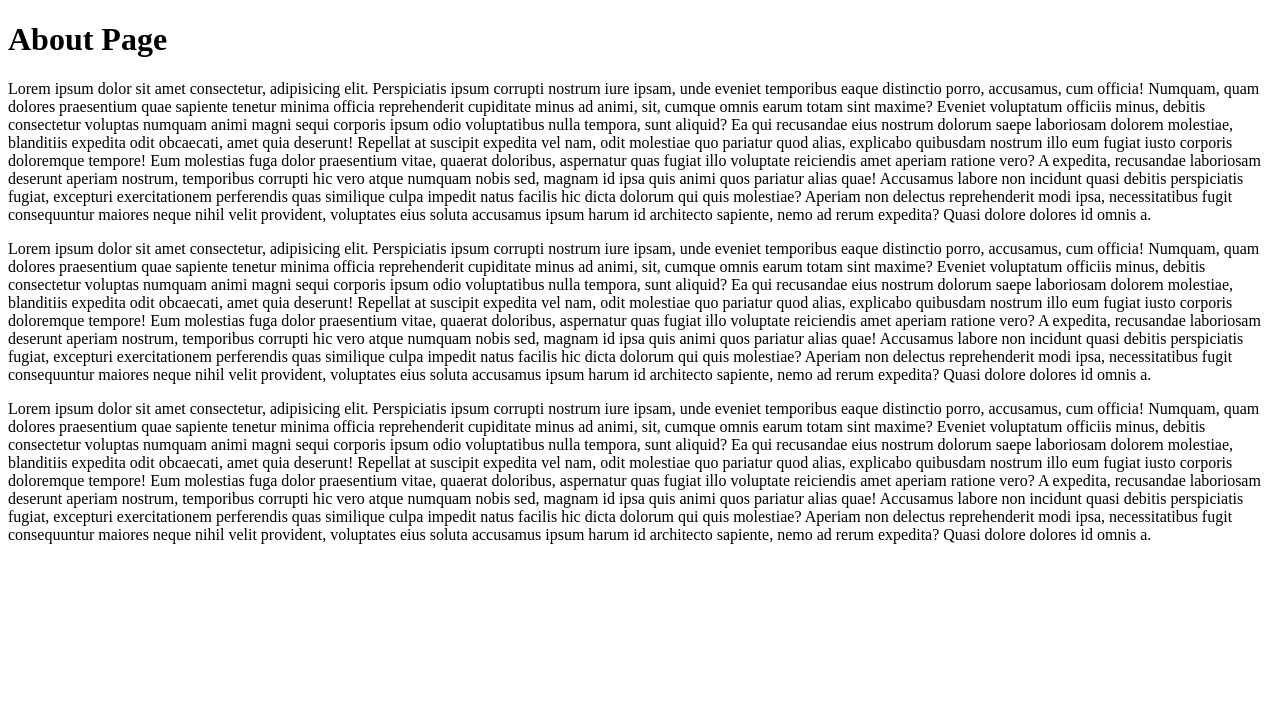
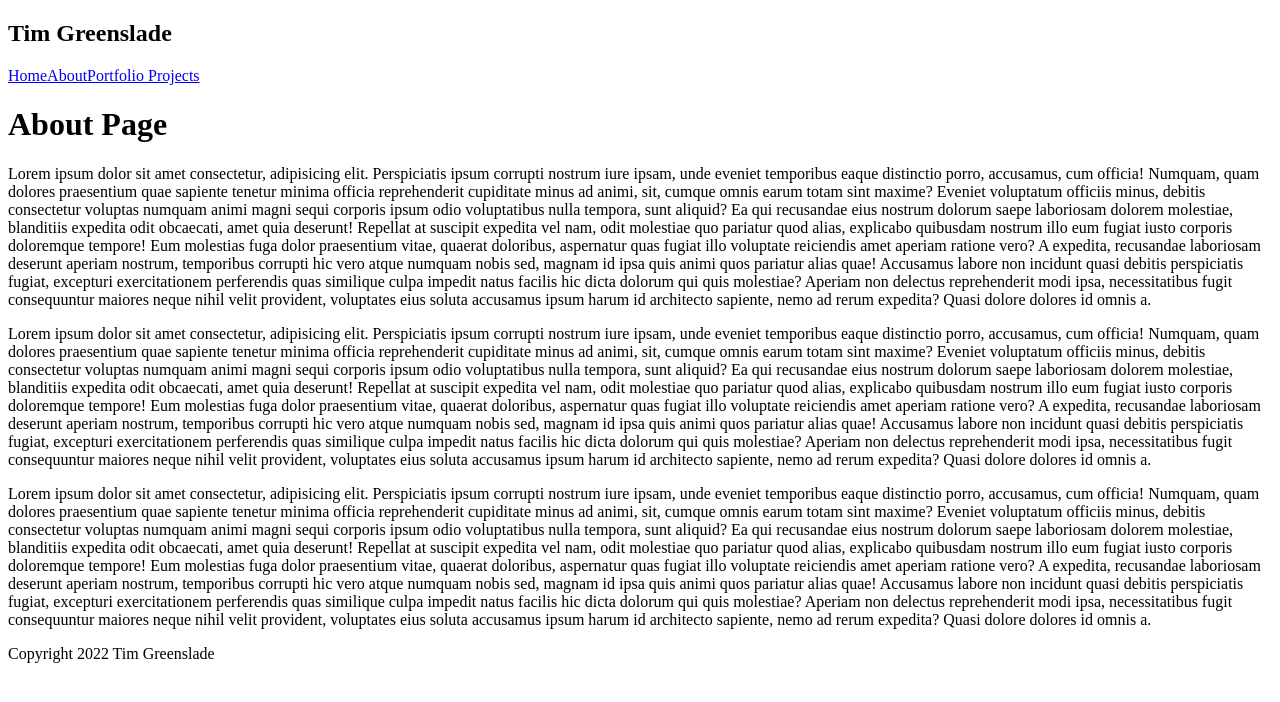
Before and after one commit to treegroves/portfolio-gatsby, a Gatsby site: page /about in a window 1280 px wide. Built offline with nearby package versions, Linux system fonts and the light colour scheme; Gatsby itself is replaced by a stand-in of ours.

Commit message:
Add layout component and apply to other components

```diff
--- /dev/null
+++ b/src/components/Layout.js
@@ -0,0 +1,14 @@
+import React from "react"
+import Navbar from "./Navbar"
+
+export default function Layout({ children }) {
+  return (
+    <div className="layout">
+      <Navbar />
+      <div className="content">{children}</div>
+      <footer>
+        <p>Copyright 2022 Tim Greenslade</p>
+      </footer>
+    </div>
+  )
+}
--- /dev/null
+++ b/src/components/Navbar.js
@@ -0,0 +1,15 @@
+import { Link } from "gatsby"
+import React from "react"
+
+export default function Navbar() {
+  return (
+    <nav>
+      <h1>Tim Greenslade</h1>
+      <div className="links">
+        <Link to="/">Home</Link>
+        <Link to="/about">About</Link>
+        <Link to="/projects">Portfolio Projects</Link>
+      </div>
+    </nav>
+  )
+}
--- a/src/pages/about.js
+++ b/src/pages/about.js
@@ -1,7 +1,9 @@
 import React from "react"
+import Layout from "../components/Layout"
 
 export default function About() {
   return (
+    <Layout>
       <div>
         <h1>About Page</h1>
         <p>
@@ -10,23 +12,24 @@
           distinctio porro, accusamus, cum officia! Numquam, quam dolores
           praesentium quae sapiente tenetur minima officia reprehenderit
           cupiditate minus ad animi, sit, cumque omnis earum totam sint maxime?
-        Eveniet voluptatum officiis minus, debitis consectetur voluptas numquam
-        animi magni sequi corporis ipsum odio voluptatibus nulla tempora, sunt
-        aliquid? Ea qui recusandae eius nostrum dolorum saepe laboriosam dolorem
-        molestiae, blanditiis expedita odit obcaecati, amet quia deserunt!
-        Repellat at suscipit expedita vel nam, odit molestiae quo pariatur quod
-        alias, explicabo quibusdam nostrum illo eum fugiat iusto corporis
-        doloremque tempore! Eum molestias fuga dolor praesentium vitae, quaerat
-        doloribus, aspernatur quas fugiat illo voluptate reiciendis amet aperiam
-        ratione vero? A expedita, recusandae laboriosam deserunt aperiam
-        nostrum, temporibus corrupti hic vero atque numquam nobis sed, magnam id
-        ipsa quis animi quos pariatur alias quae! Accusamus labore non incidunt
-        quasi debitis perspiciatis fugiat, excepturi exercitationem perferendis
-        quas similique culpa impedit natus facilis hic dicta dolorum qui quis
-        molestiae? Aperiam non delectus reprehenderit modi ipsa, necessitatibus
-        fugit consequuntur maiores neque nihil velit provident, voluptates eius
-        soluta accusamus ipsum harum id architecto sapiente, nemo ad rerum
-        expedita? Quasi dolore dolores id omnis a.
+          Eveniet voluptatum officiis minus, debitis consectetur voluptas
+          numquam animi magni sequi corporis ipsum odio voluptatibus nulla
+          tempora, sunt aliquid? Ea qui recusandae eius nostrum dolorum saepe
+          laboriosam dolorem molestiae, blanditiis expedita odit obcaecati, amet
+          quia deserunt! Repellat at suscipit expedita vel nam, odit molestiae
+          quo pariatur quod alias, explicabo quibusdam nostrum illo eum fugiat
+          iusto corporis doloremque tempore! Eum molestias fuga dolor
+          praesentium vitae, quaerat doloribus, aspernatur quas fugiat illo
+          voluptate reiciendis amet aperiam ratione vero? A expedita, recusandae
+          laboriosam deserunt aperiam nostrum, temporibus corrupti hic vero
+          atque numquam nobis sed, magnam id ipsa quis animi quos pariatur alias
+          quae! Accusamus labore non incidunt quasi debitis perspiciatis fugiat,
+          excepturi exercitationem perferendis quas similique culpa impedit
+          natus facilis hic dicta dolorum qui quis molestiae? Aperiam non
+          delectus reprehenderit modi ipsa, necessitatibus fugit consequuntur
+          maiores neque nihil velit provident, voluptates eius soluta accusamus
+          ipsum harum id architecto sapiente, nemo ad rerum expedita? Quasi
+          dolore dolores id omnis a.
         </p>
         <p>
           Lorem ipsum dolor sit amet consectetur, adipisicing elit. Perspiciatis
@@ -34,23 +37,24 @@
           distinctio porro, accusamus, cum officia! Numquam, quam dolores
           praesentium quae sapiente tenetur minima officia reprehenderit
           cupiditate minus ad animi, sit, cumque omnis earum totam sint maxime?
-        Eveniet voluptatum officiis minus, debitis consectetur voluptas numquam
-        animi magni sequi corporis ipsum odio voluptatibus nulla tempora, sunt
-        aliquid? Ea qui recusandae eius nostrum dolorum saepe laboriosam dolorem
-        molestiae, blanditiis expedita odit obcaecati, amet quia deserunt!
-        Repellat at suscipit expedita vel nam, odit molestiae quo pariatur quod
-        alias, explicabo quibusdam nostrum illo eum fugiat iusto corporis
-        doloremque tempore! Eum molestias fuga dolor praesentium vitae, quaerat
-        doloribus, aspernatur quas fugiat illo voluptate reiciendis amet aperiam
-        ratione vero? A expedita, recusandae laboriosam deserunt aperiam
-        nostrum, temporibus corrupti hic vero atque numquam nobis sed, magnam id
-        ipsa quis animi quos pariatur alias quae! Accusamus labore non incidunt
-        quasi debitis perspiciatis fugiat, excepturi exercitationem perferendis
-        quas similique culpa impedit natus facilis hic dicta dolorum qui quis
-        molestiae? Aperiam non delectus reprehenderit modi ipsa, necessitatibus
-        fugit consequuntur maiores neque nihil velit provident, voluptates eius
-        soluta accusamus ipsum harum id architecto sapiente, nemo ad rerum
-        expedita? Quasi dolore dolores id omnis a.
+          Eveniet voluptatum officiis minus, debitis consectetur voluptas
+          numquam animi magni sequi corporis ipsum odio voluptatibus nulla
+          tempora, sunt aliquid? Ea qui recusandae eius nostrum dolorum saepe
+          laboriosam dolorem molestiae, blanditiis expedita odit obcaecati, amet
+          quia deserunt! Repellat at suscipit expedita vel nam, odit molestiae
+          quo pariatur quod alias, explicabo quibusdam nostrum illo eum fugiat
+          iusto corporis doloremque tempore! Eum molestias fuga dolor
+          praesentium vitae, quaerat doloribus, aspernatur quas fugiat illo
+          voluptate reiciendis amet aperiam ratione vero? A expedita, recusandae
+          laboriosam deserunt aperiam nostrum, temporibus corrupti hic vero
+          atque numquam nobis sed, magnam id ipsa quis animi quos pariatur alias
+          quae! Accusamus labore non incidunt quasi debitis perspiciatis fugiat,
+          excepturi exercitationem perferendis quas similique culpa impedit
+          natus facilis hic dicta dolorum qui quis molestiae? Aperiam non
+          delectus reprehenderit modi ipsa, necessitatibus fugit consequuntur
+          maiores neque nihil velit provident, voluptates eius soluta accusamus
+          ipsum harum id architecto sapiente, nemo ad rerum expedita? Quasi
+          dolore dolores id omnis a.
         </p>
         <p>
           Lorem ipsum dolor sit amet consectetur, adipisicing elit. Perspiciatis
@@ -58,24 +62,26 @@
           distinctio porro, accusamus, cum officia! Numquam, quam dolores
           praesentium quae sapiente tenetur minima officia reprehenderit
           cupiditate minus ad animi, sit, cumque omnis earum totam sint maxime?
-        Eveniet voluptatum officiis minus, debitis consectetur voluptas numquam
-        animi magni sequi corporis ipsum odio voluptatibus nulla tempora, sunt
-        aliquid? Ea qui recusandae eius nostrum dolorum saepe laboriosam dolorem
-        molestiae, blanditiis expedita odit obcaecati, amet quia deserunt!
-        Repellat at suscipit expedita vel nam, odit molestiae quo pariatur quod
-        alias, explicabo quibusdam nostrum illo eum fugiat iusto corporis
-        doloremque tempore! Eum molestias fuga dolor praesentium vitae, quaerat
-        doloribus, aspernatur quas fugiat illo voluptate reiciendis amet aperiam
-        ratione vero? A expedita, recusandae laboriosam deserunt aperiam
-        nostrum, temporibus corrupti hic vero atque numquam nobis sed, magnam id
-        ipsa quis animi quos pariatur alias quae! Accusamus labore non incidunt
-        quasi debitis perspiciatis fugiat, excepturi exercitationem perferendis
-        quas similique culpa impedit natus facilis hic dicta dolorum qui quis
-        molestiae? Aperiam non delectus reprehenderit modi ipsa, necessitatibus
-        fugit consequuntur maiores neque nihil velit provident, voluptates eius
-        soluta accusamus ipsum harum id architecto sapiente, nemo ad rerum
-        expedita? Quasi dolore dolores id omnis a.
+          Eveniet voluptatum officiis minus, debitis consectetur voluptas
+          numquam animi magni sequi corporis ipsum odio voluptatibus nulla
+          tempora, sunt aliquid? Ea qui recusandae eius nostrum dolorum saepe
+          laboriosam dolorem molestiae, blanditiis expedita odit obcaecati, amet
+          quia deserunt! Repellat at suscipit expedita vel nam, odit molestiae
+          quo pariatur quod alias, explicabo quibusdam nostrum illo eum fugiat
+          iusto corporis doloremque tempore! Eum molestias fuga dolor
+          praesentium vitae, quaerat doloribus, aspernatur quas fugiat illo
+          voluptate reiciendis amet aperiam ratione vero? A expedita, recusandae
+          laboriosam deserunt aperiam nostrum, temporibus corrupti hic vero
+          atque numquam nobis sed, magnam id ipsa quis animi quos pariatur alias
+          quae! Accusamus labore non incidunt quasi debitis perspiciatis fugiat,
+          excepturi exercitationem perferendis quas similique culpa impedit
+          natus facilis hic dicta dolorum qui quis molestiae? Aperiam non
+          delectus reprehenderit modi ipsa, necessitatibus fugit consequuntur
+          maiores neque nihil velit provident, voluptates eius soluta accusamus
+          ipsum harum id architecto sapiente, nemo ad rerum expedita? Quasi
+          dolore dolores id omnis a.
         </p>
       </div>
+    </Layout>
   )
 }
--- a/src/pages/index.js
+++ b/src/pages/index.js
@@ -1,7 +1,9 @@
 import React from "react"
+import Layout from "../components/Layout"
 
 export default function Home() {
   return (
+    <Layout>
       <section>
         <div>
           <h2>Design</h2>
@@ -9,5 +11,6 @@
           <p>UX designer & web developer based in Auckland.</p>
         </div>
       </section>
+    </Layout>
   )
 }
```
Also changed, not shown: src/pages/404.js (+7 -4 lines), src/pages/projects/index.js (+7 -4 lines). Lines whose indentation alone changed are shown as unchanged.
